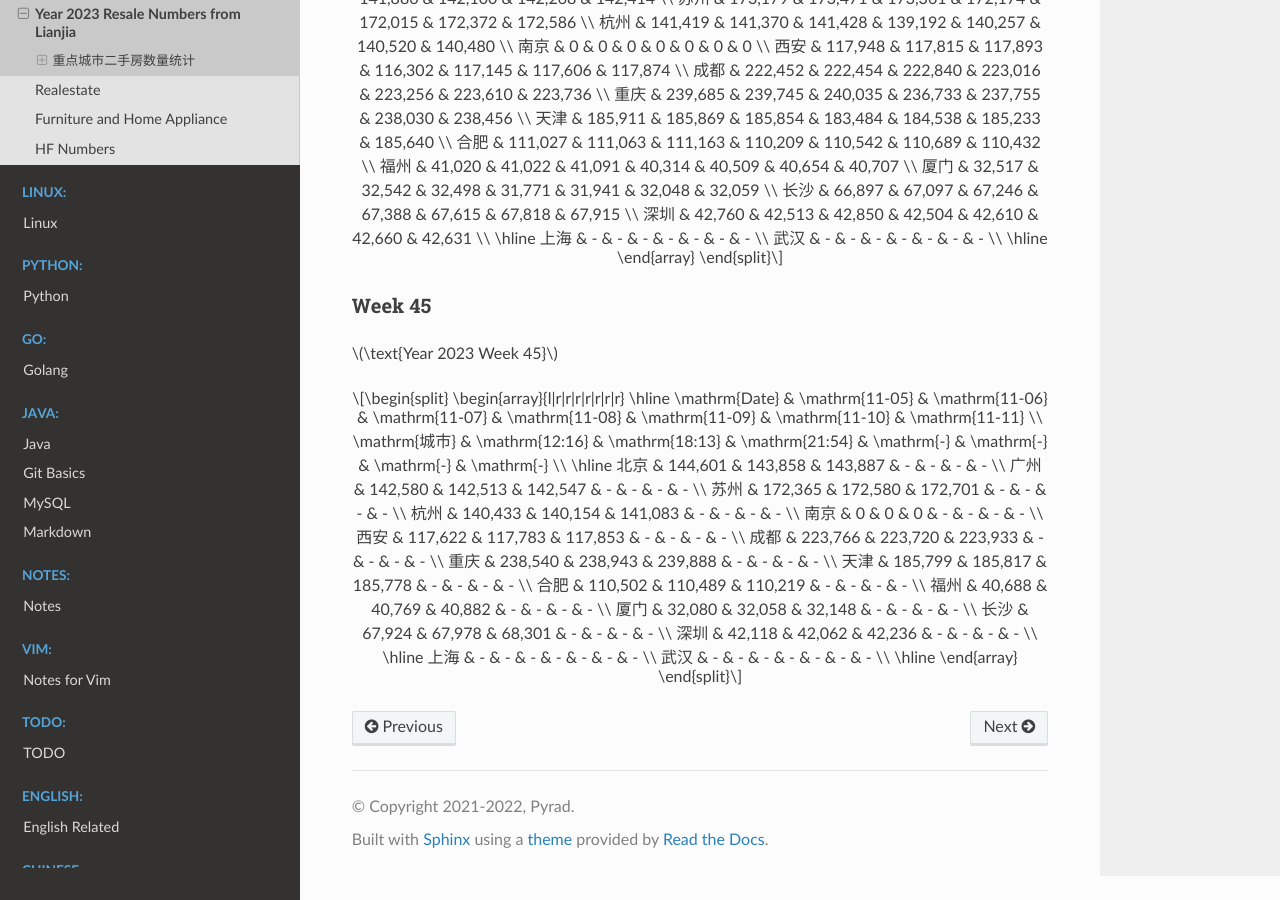
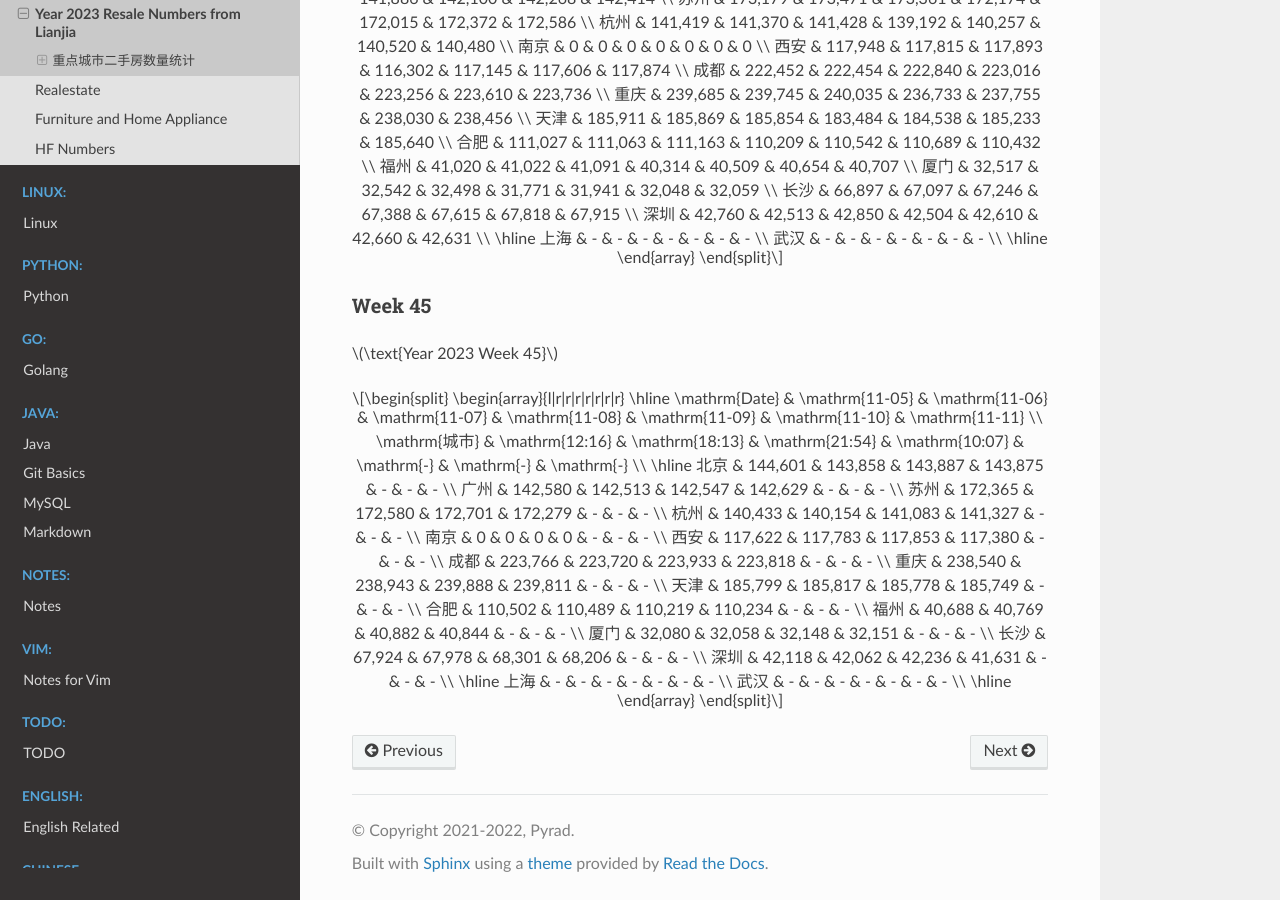
Before and after one commit to Pyrad/pyradnotes, a Sphinx documentation site: the page built from source/RealEstate/resalenumbers2023.md, in a window 1280 px wide and 900 px high, scrolled down 17620 px. Built offline with Sphinx 7.4.7 and the Read the Docs theme 2.0.0, drawn with Linux system fonts in a browser that asks for light colours; a script that is not in the unit is left out.

Commit message:
Realestate Update resale numbers 2023-11-08 10:07

```diff
--- a/source/RealEstate/resalenumbers2023.md
+++ b/source/RealEstate/resalenumbers2023.md
@@ -1154,22 +1154,22 @@ $$
 \begin{array}{l|r|r|r|r|r|r|r}
 \hline
 \mathrm{Date} & \mathrm{11-05} & \mathrm{11-06} & \mathrm{11-07} & \mathrm{11-08} & \mathrm{11-09} & \mathrm{11-10} & \mathrm{11-11} \\
-\mathrm{城市} & \mathrm{12:16} & \mathrm{18:13} & \mathrm{21:54} & \mathrm{-} & \mathrm{-} & \mathrm{-} & \mathrm{-} \\
+\mathrm{城市} & \mathrm{12:16} & \mathrm{18:13} & \mathrm{21:54} & \mathrm{10:07} & \mathrm{-} & \mathrm{-} & \mathrm{-} \\
 \hline
-北京 & 144,601 & 143,858 & 143,887 & - & - & - & - \\
-广州 & 142,580 & 142,513 & 142,547 & - & - & - & - \\
-苏州 & 172,365 & 172,580 & 172,701 & - & - & - & - \\
-杭州 & 140,433 & 140,154 & 141,083 & - & - & - & - \\
-南京 & 0 & 0 & 0 & - & - & - & - \\
-西安 & 117,622 & 117,783 & 117,853 & - & - & - & - \\
-成都 & 223,766 & 223,720 & 223,933 & - & - & - & - \\
-重庆 & 238,540 & 238,943 & 239,888 & - & - & - & - \\
-天津 & 185,799 & 185,817 & 185,778 & - & - & - & - \\
-合肥 & 110,502 & 110,489 & 110,219 & - & - & - & - \\
-福州 & 40,688 & 40,769 & 40,882 & - & - & - & - \\
-厦门 & 32,080 & 32,058 & 32,148 & - & - & - & - \\
-长沙 & 67,924 & 67,978 & 68,301 & - & - & - & - \\
-深圳 & 42,118 & 42,062 & 42,236 & - & - & - & - \\
+北京 & 144,601 & 143,858 & 143,887 & 143,875 & - & - & - \\
+广州 & 142,580 & 142,513 & 142,547 & 142,629 & - & - & - \\
+苏州 & 172,365 & 172,580 & 172,701 & 172,279 & - & - & - \\
+杭州 & 140,433 & 140,154 & 141,083 & 141,327 & - & - & - \\
+南京 & 0 & 0 & 0 & 0 & - & - & - \\
+西安 & 117,622 & 117,783 & 117,853 & 117,380 & - & - & - \\
+成都 & 223,766 & 223,720 & 223,933 & 223,818 & - & - & - \\
+重庆 & 238,540 & 238,943 & 239,888 & 239,811 & - & - & - \\
+天津 & 185,799 & 185,817 & 185,778 & 185,749 & - & - & - \\
+合肥 & 110,502 & 110,489 & 110,219 & 110,234 & - & - & - \\
+福州 & 40,688 & 40,769 & 40,882 & 40,844 & - & - & - \\
+厦门 & 32,080 & 32,058 & 32,148 & 32,151 & - & - & - \\
+长沙 & 67,924 & 67,978 & 68,301 & 68,206 & - & - & - \\
+深圳 & 42,118 & 42,062 & 42,236 & 41,631 & - & - & - \\
 \hline
 上海 & - & - & - & - & - & - & - \\
 武汉 & - & - & - & - & - & - & - \\
```
Also changed, not shown: 1 other file.
